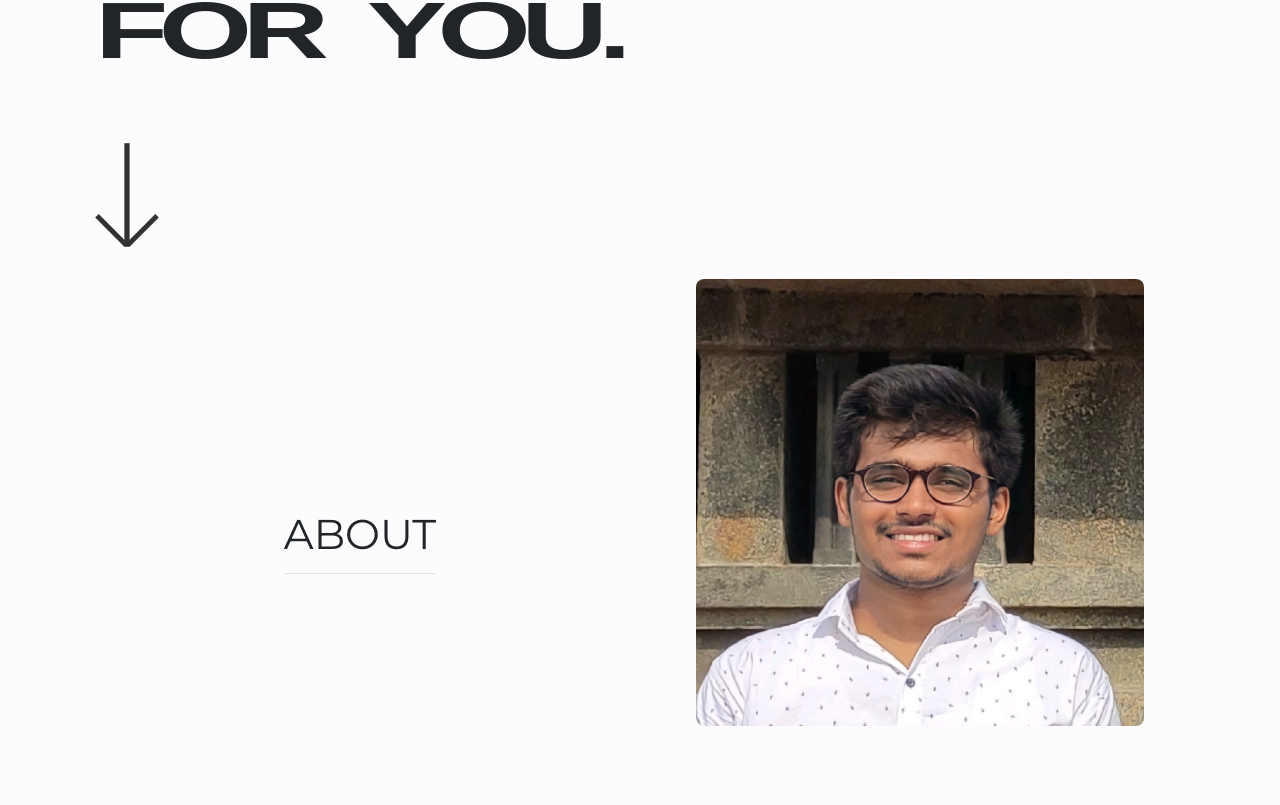
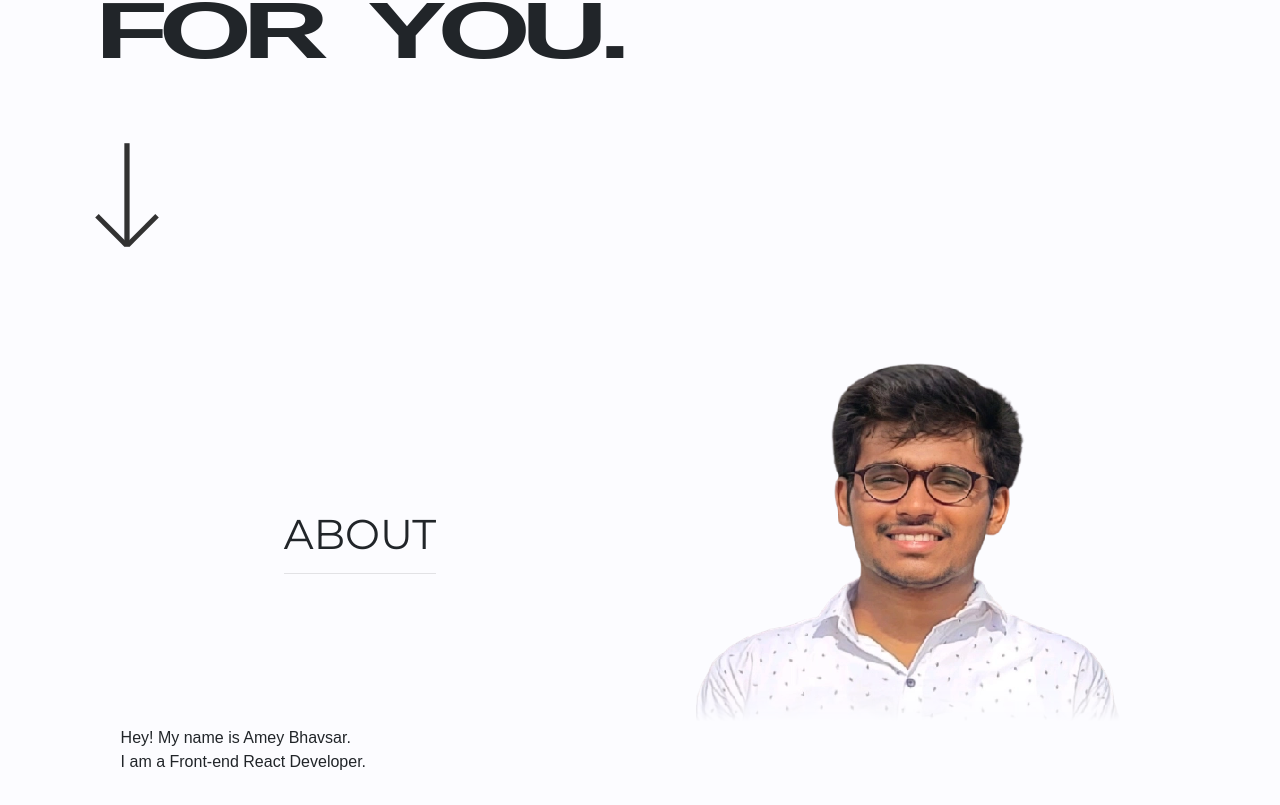
Before and after one commit to ameybh/ameybhavsar24.github.io, a React (Create React App) app: page / in a window 1280 px wide. Shown: the part 305-1110 px from the top of the page. Built offline with nearby package versions, Linux system fonts and the light colour scheme.

Commit message:
picture changes

```diff
--- a/src/App.scss
+++ b/src/App.scss
@@ -2,12 +2,14 @@
 :root {
     --montserrat:'Montserrat', 'Open Sans', sans-serif;
     --aileron: 'Aileron', 'Open Sans', sans-serif;
-    --accent: rgb(255, 94, 0);
+    --accent: rgb(255, 50, 0);
+    --accent-light: rgba(255, 50, 0, 0.85);
 }
 html, body {
     box-sizing: border-box;
     background-color: #fcfcff;
     overflow-x: hidden;
+    scroll-behavior: smooth;
 }
 * {
     padding: 0;
--- a/src/components/About/About.jsx
+++ b/src/components/About/About.jsx
@@ -1,22 +1,31 @@
-import { Container, Row, Col } from 'react-bootstrap'
+import { Container, Row, Col} from 'react-bootstrap'
 import './About.scss'
 import ProfileWEBP from '../../assets/profile.webp'
 
 export default function About() {
     return (
+        <a name="about">
         <Container fluid className="about">
             <Row>
                 <Col xs={12} sm={6} className="d-flex align-items-center justify-content-center">
-                    <div className="about__heading">
-                        About
-                        <hr />
-                    </div>
+                  <div className="about__heading">
+                    About
+                    <hr />
+                  </div>
                 </Col>
-                <Col xs={12} sm={6} className="d-flex align-items-center justify-content-center about__profile">
+                <Col xs={12} sm={6} className="d-flex align-items-start justify-content-center about__profile">
                     <img src={ProfileWEBP} alt="Amey's profile" className="about__profile__img" />
                 </Col>
             </Row>
+            <Row>
+              <Col xs={12} sm={6} className="d-flex align-items-end">
+                <div className="about__text">
+                  Hey! My name is Amey Bhavsar.
+                  <p>I am a Front-end React Developer. </p>
+                </div>
+              </Col>
+            </Row>
         </Container>
-
+        </a>
     )
 }
--- a/src/components/About/About.scss
+++ b/src/components/About/About.scss
@@ -1,4 +1,5 @@
 .about {
+    min-height: 80vh;
     padding: 2vh inherit;
     opacity: 0;
     animation: fadeIn 1s ease-in-out 1s forwards;
@@ -21,31 +22,38 @@
         hr {
             margin: .5rem 0;
             transition: .3s;
+            max-width: 20rem;
             @media (max-width: 800px) {
                 margin-left: auto;
                 margin-right: auto;
             }
         }
     }
+    &__text {
+      @media (min-width: 801px) {
+        padding-left: 2vw;
+        transform-origin: bottom;
+        transform: translateY(-10vh);
+      }
+    }
     &__profile {
         position: relative;
+        @media (min-width: 801px) {
+            transform-origin: bottom;
+            transform: translateY(-10vh);
+        }
+        mask-image: linear-gradient(to bottom, rgba(0,0,0,1) 90%, rgba(0,0,0,0) 99%);
         &__img {
-            border-radius: .5rem;
-            filter: saturate(0.85);
+            image-rendering: pixelated;
+            filter: saturate(1);
             width: 35vw;
             max-width: 30rem;
             height: auto;
             transition: .3s ease-out;
             &:hover, &:focus {
                 box-shadow: 0 .1rem 1rem #fff;
-                filter: saturate(1);
-            }
-            @media (min-width: 801px) {
-                transform-origin: bottom;
-                transform: translateY(-10vh);
             }
             @media (max-width: 800px) {
-                filter: saturate(1);
                 width: 75vw;
                 margin: 2vh auto;
             }
--- a/src/components/Hero/Hero.jsx
+++ b/src/components/Hero/Hero.jsx
@@ -10,9 +10,11 @@ export default function Hero() {
                 <h1 className="hero__heading__text noselect">For &nbsp;you.</h1>
             </div>
             <div className="row">
-                <div className="hero__arrow col-12 col-sm-4">
-                    <Image className="hero__arrow__icon" src={ArrowDown} />
-                </div>
+                <a href="#about">
+                    <div className="hero__arrow col-12 col-sm-4">
+                        <Image className="hero__arrow__icon" src={ArrowDown} />
+                    </div>
+                </a>
             </div>
         </Container>
     )
--- a/src/components/Navigation/Navigation.jsx
+++ b/src/components/Navigation/Navigation.jsx
@@ -19,7 +19,7 @@ export default function Navigation() {
     }, [])
     return (
         <Fragment>
-            <Navbar expand="lg" fixed="top" style={{ transition: '.3s ease', backgroundColor: navBackground ? '#fdfdfd' : '#fcfcfc', borderColor: navBackground ? 'rgba(0,0,0,0.05)' : 'transparent' }}>
+            <Navbar expand="lg" fixed="top" style={{ transition: '.3s ease', backgroundColor: navBackground ? '#fdfdfd' : '#fcfcfc', borderColor: navBackground ? 'rgba(0,0,0,.1)' : 'transparent' }}>
                 <Container fluid>
                     <Navbar.Brand href="/" className="noselect">
                         AmeyBhavsar
@@ -32,7 +32,7 @@ export default function Navigation() {
                     </Navbar.Toggle>
                     <Navbar.Collapse id="basic-navbar-nav">
                         <Nav className="ml-auto noselect">
-                            <Nav.Link>
+                        <Nav.Link href='#about'>
                                 About
                         </Nav.Link>
                             <Nav.Link>
--- a/src/components/Navigation/Navigation.scss
+++ b/src/components/Navigation/Navigation.scss
@@ -63,7 +63,7 @@
     margin-right:5rem;
 }
 .nav-link:hover {
-    color: #000 !important;
+    color: var(--accent-light) !important;
 }
 
 .navbar-toggler {
```
Also changed, not shown: src/assets/profile.png, src/assets/profile.webp.
